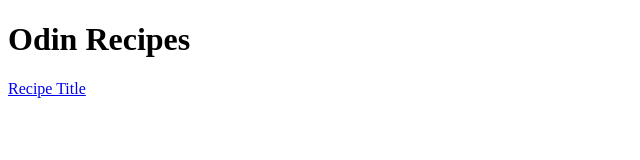
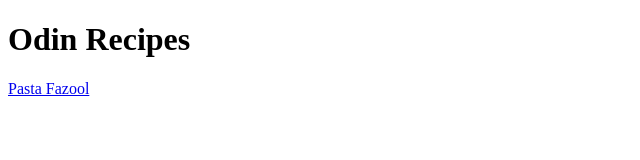
Before and after one commit to lemoncure/odin-recipes, a plain HTML site: page index.html in a window 1280 px wide. Shown: the full height of the page, 0-640 px from the left. Drawn offline with Linux system fonts and the light colour scheme.

Commit message:
Add new title to pasta link page

```diff
--- a/index.html
+++ b/index.html
@@ -8,6 +8,6 @@
 </head>
 <body>
    <h1>Odin Recipes</h1>
-   <a href="./recipes/pasta.html">Recipe Title</a>
+   <a href="./recipes/pasta.html">Pasta Fazool</a>
 </body>
 </html>
```
